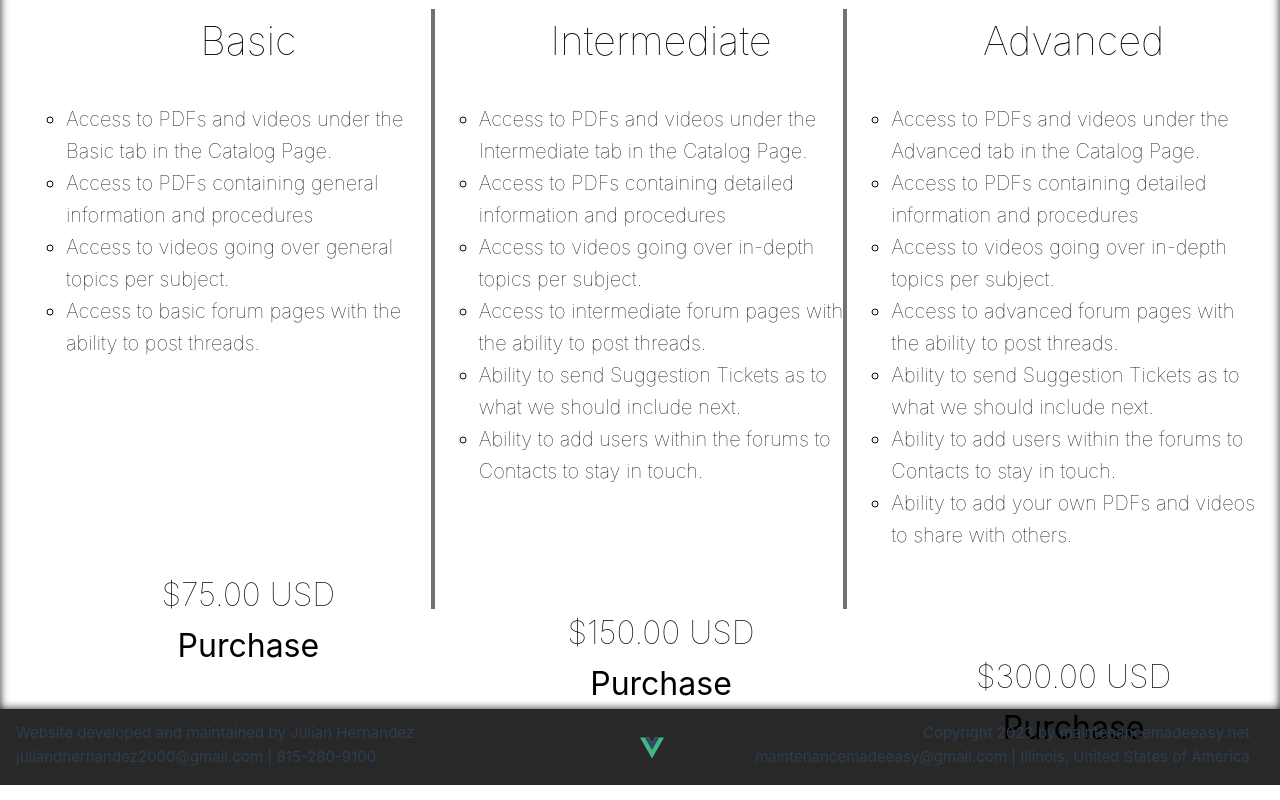
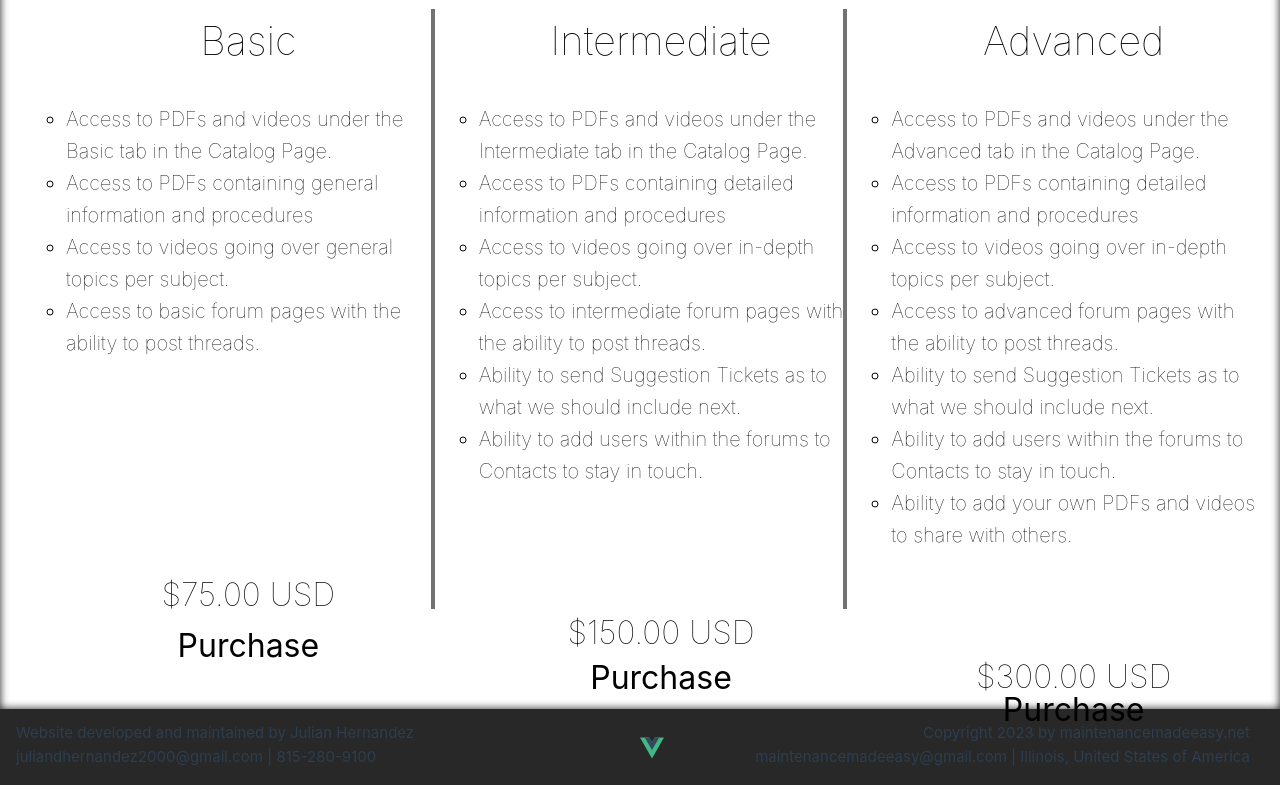
Before and after one commit to Flux1nfinity/mainVueProject, a Vue app: page / in a window 1280 px wide. Shown: the part 894-1694 px from the top of the page. Built offline with nearby package versions, Linux system fonts and the light colour scheme.

Commit message:
new commit

```diff
--- a/src/css/index.css
+++ b/src/css/index.css
@@ -201,7 +201,7 @@ table {
 }
 .tier-2 h3{
   padding: 0px 0px;
-  transform: translateY(-90px);
+  transform: translateY(-96px);
   text-align: center;
   font-size: 32px;
   color: black;
@@ -244,7 +244,7 @@ table {
 }
 .tier-3 h3{
   padding: 0px 0px;
-  transform: translateY(-70px);
+  transform: translateY(-88px);
   text-align: center;
   font-size: 32px;
   color: black;
```
